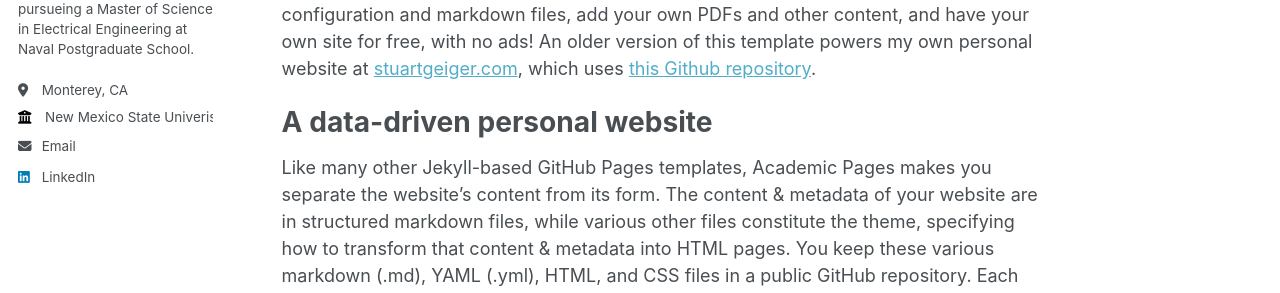
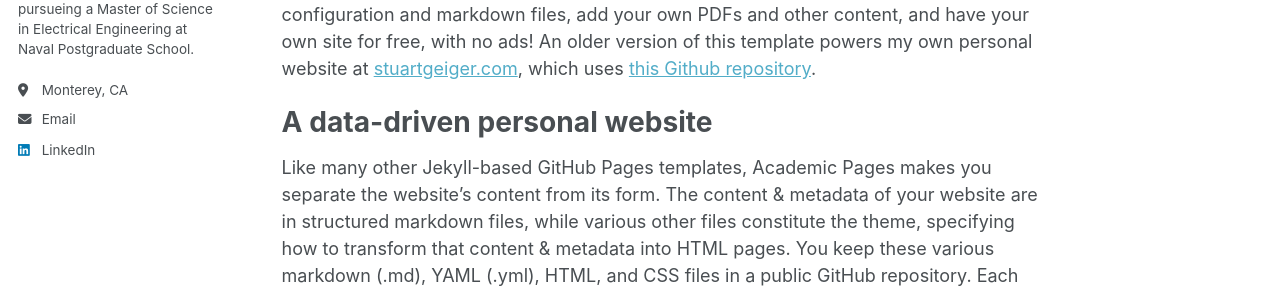
Before and after one commit to teddyherrera/teddyherrera.github.io, a Jekyll site: the page built from _pages/about.md, in a window 1280 px wide. Shown: the part 364-657 px from the top of the page. Built offline with Jekyll 4.4.1, drawn with Linux system fonts in a browser that asks for light colours; part of the change alters nothing that is shown.

Commit message:
Update _config.yml

```diff
--- a/_config.yml
+++ b/_config.yml
@@ -26,8 +26,8 @@ author:
   pronouns         : # example: "she/her"
   bio              : "After completing my B.S. in Mechanical Engineering I commisioned as a Marine Corps Officer. I am currently pursueing a Master of Science in Electrical Engineering at Naval Postgraduate School."
   location         : "Monterey, CA"
-  employer         : "Naval Postgraduate School (MSEE Expected 2025)"
-  employer         : "New Mexico State Univeristy (BSME 2019)"
+  school2          : "Naval Postgraduate School"
+  school           : "New Mexico State Univeristy - BSME"
   uri              : # URL
   email            : "herrera.teddy45@gmail.com"
 
```
